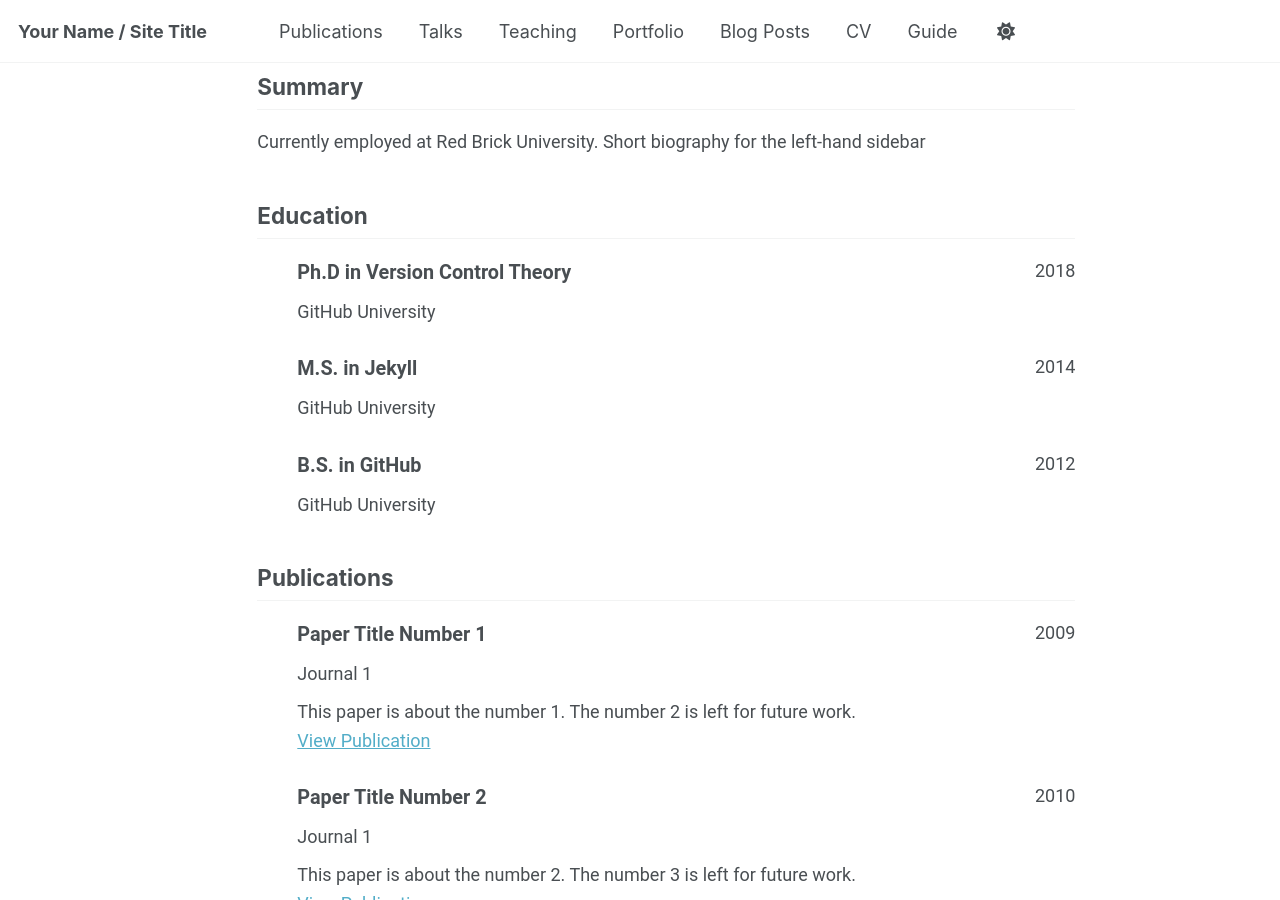
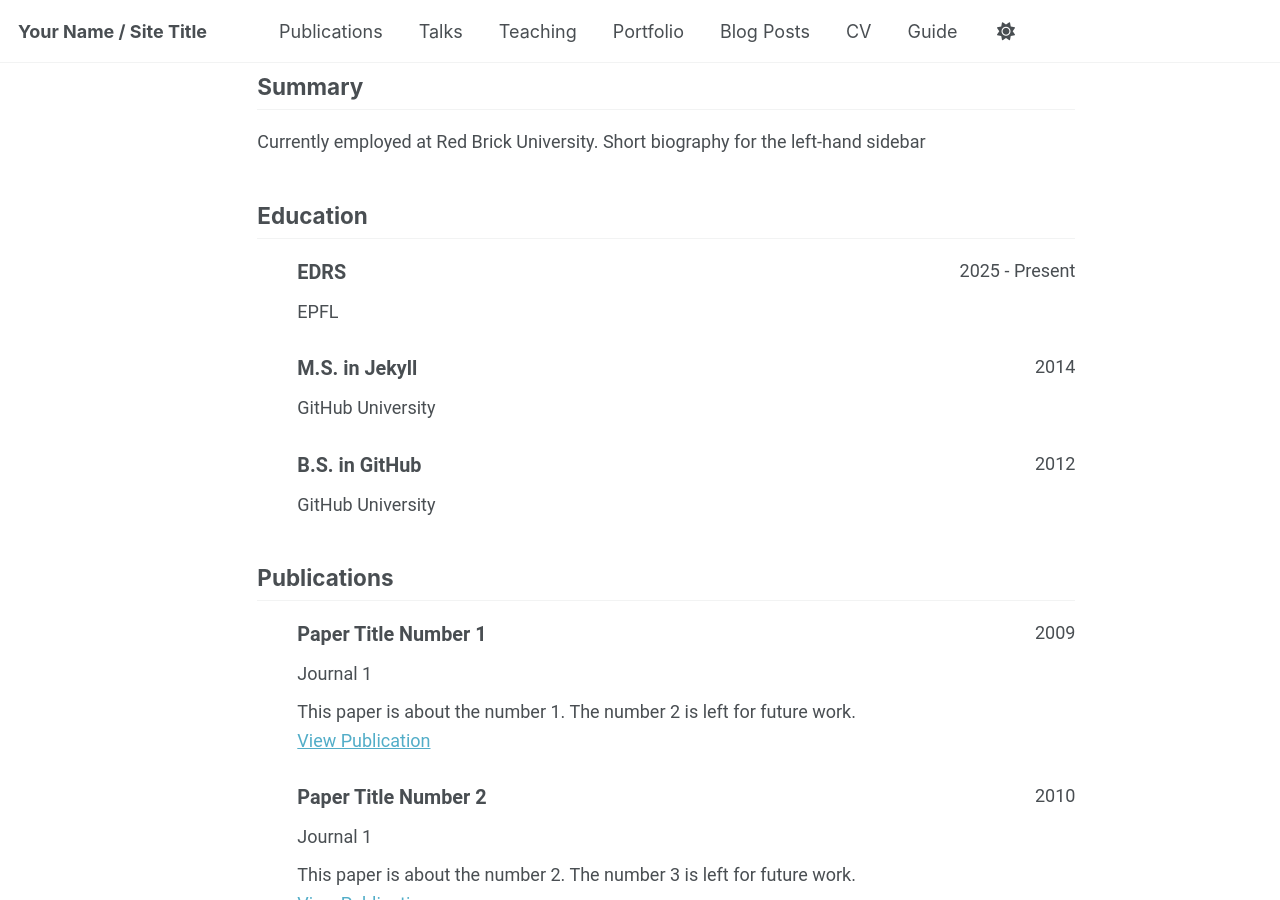
Before and after one commit to javierpey/javierpey.github.io, a Jekyll site: the page built from _pages/cv-json.md, in a window 1280 px wide and 900 px high, scrolled down 318 px. Built offline with Jekyll 4.4.1, drawn with Linux system fonts in a browser that asks for light colours; a script bundle is joined from its source files by our own code; library files that are not in the unit come from our copies.

Commit message:
Second test

```diff
--- a/_data/cv.json
+++ b/_data/cv.json
@@ -33,11 +33,11 @@
   "work": [],
   "education": [
     {
-      "institution": "GitHub University",
-      "area": "Ph.D in Version Control Theory",
+      "institution": "EPFL",
+      "area": "EDRS",
       "studyType": "",
       "startDate": "",
-      "endDate": "2018",
+      "endDate": "2025 - Present",
       "gpa": null,
       "courses": []
     },
```
